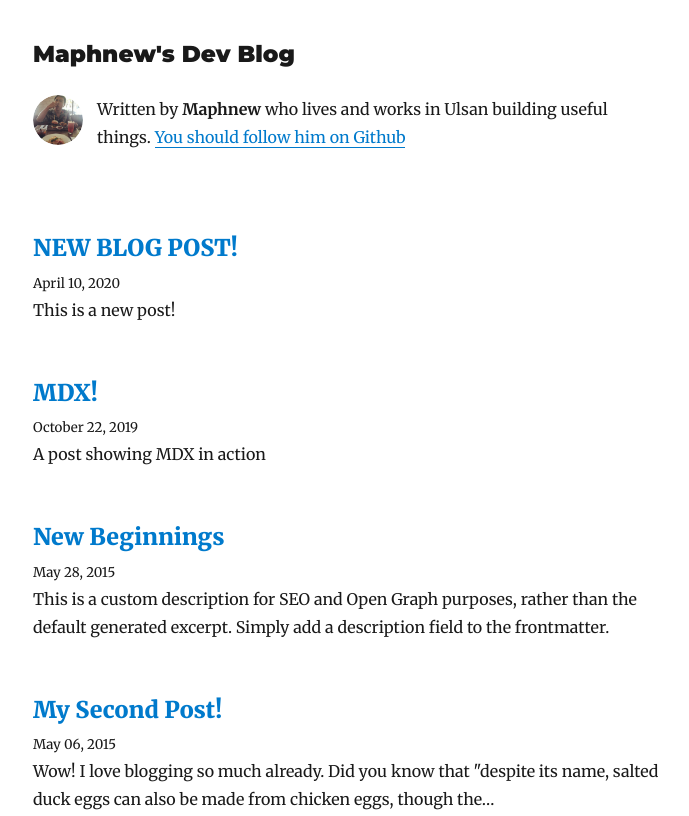
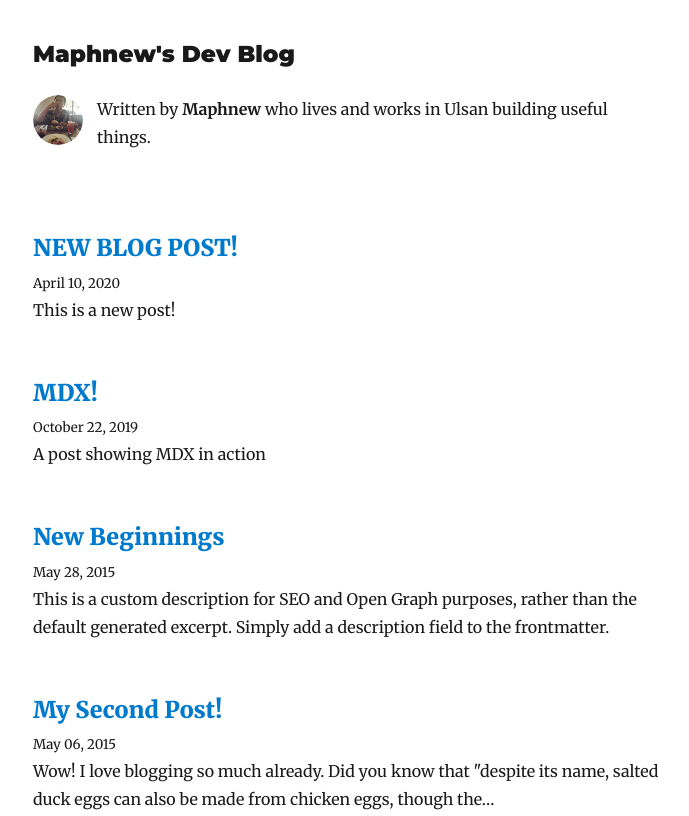
Before and after one commit to Maphnew/gatsby-blog, a Gatsby site: page /blog in a window 1280 px wide. Shown: the top 816 px of the page, without its empty margins (292-981 px from the left). Built offline with nearby package versions, Linux system fonts and the light colour scheme; Gatsby itself is replaced by a stand-in of ours; some packages are replaced by stand-ins of ours.

Commit message:
Change twitter makes error

```diff
--- a/gatsby-config.js
+++ b/gatsby-config.js
@@ -6,7 +6,7 @@ module.exports = {
     description: `A starter personal blog with styled components, dark mode, and Netlify CMS.`,
     siteUrl: `https://gatsby-starter-blog-demo.netlify.com/`,
     social: {
-      github: `maphnew`,
+      twitter: `maphnew`,
     },
   },
   plugins: [
--- a/src/components/bio.js
+++ b/src/components/bio.js
@@ -36,9 +36,7 @@ function Bio() {
             <p>
               Written by <strong>{author}</strong> who lives and works in Ulsan building useful things.
               {` `}
-              <a href={`https://github.com/${social.github}`}>
-                You should follow him on Github
-              </a>
+
             </p>
           </Container>
         )
```
